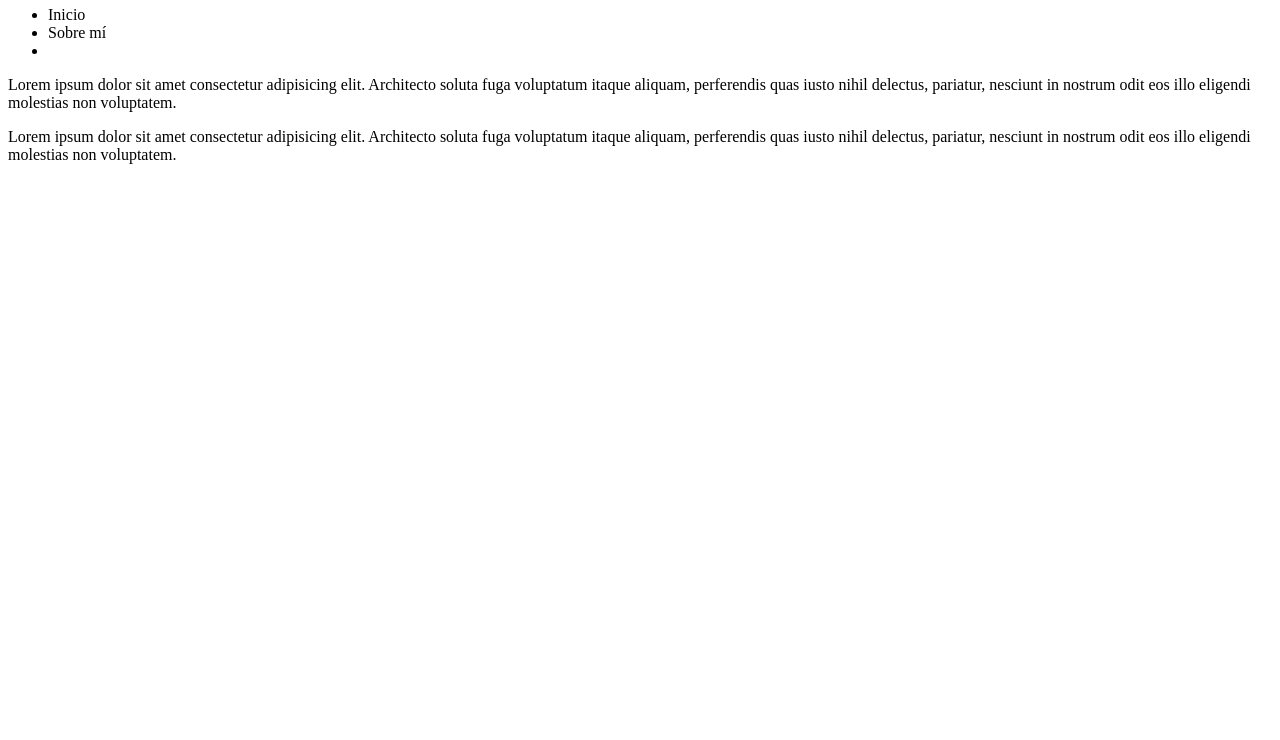
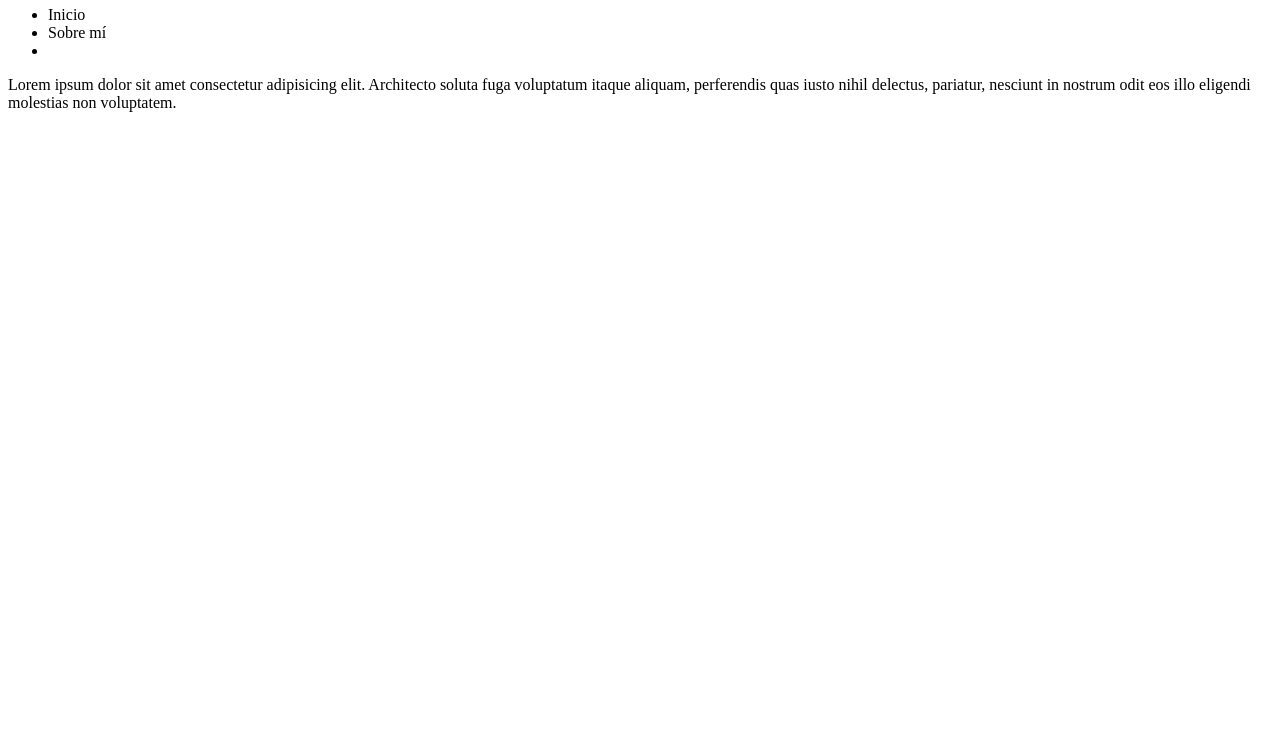
Before and after one commit to RDIPIPOM/Git, a plain HTML site: page index.html in a window 1280 px wide. Shown: the part 60-800 px from the top of the page. Drawn offline with Linux system fonts and the light colour scheme.

Commit message:
prueba 1

```diff
--- a/index.html
+++ b/index.html
@@ -18,9 +18,6 @@
         <p>Lorem ipsum dolor sit amet consectetur adipisicing elit. Architecto soluta fuga voluptatum itaque aliquam,
             perferendis quas iusto nihil delectus, pariatur, nesciunt in nostrum odit eos illo eligendi molestias non
             voluptatem.</p>
-        <p>Lorem ipsum dolor sit amet consectetur adipisicing elit. Architecto soluta fuga voluptatum itaque aliquam,
-            perferendis quas iusto nihil delectus, pariatur, nesciunt in nostrum odit eos illo eligendi molestias non
-            voluptatem.</p>
     </section>
 </body>
 
```
